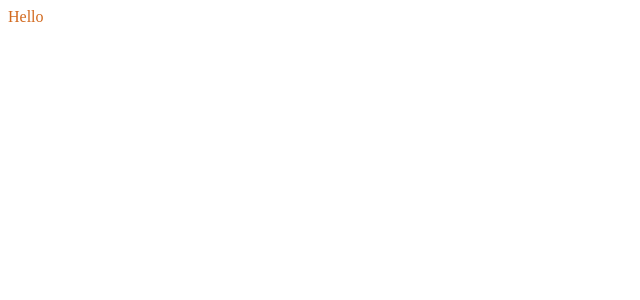
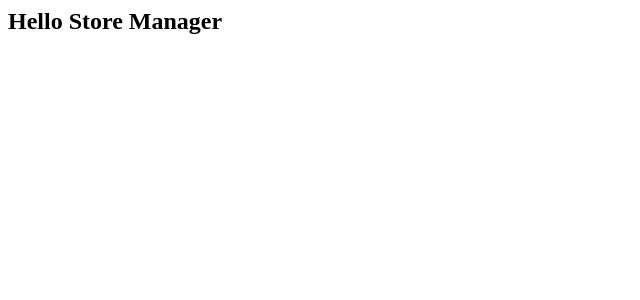
Before and after one commit to jomasim/reactjs-store-manager, a React app: page / in a window 1280 px wide. Shown: the top 300 px of the page, without its empty margins (0-640 px from the left). Built offline with nearby package versions, Linux system fonts and the light colour scheme.

Commit message:
ch(react-router-dom): set up react router dom
- install react router dom
- create home component
- set up home route  with router dom

[Finishes #164399503]

```diff
--- a/package.json
+++ b/package.json
@@ -34,6 +34,7 @@
   "dependencies": {
     "html-loader": "^0.5.5",
     "react": "^16.8.3",
-    "react-dom": "^16.8.3"
+    "react-dom": "^16.8.3",
+    "react-router-dom": "^4.3.1"
   }
 }
--- /dev/null
+++ b/src/App.jsx
@@ -0,0 +1,17 @@
+import React,{Component} from 'react';
+import { BrowserRouter, Route, Switch } from 'react-router-dom';
+import Home from './components/Home/index.jsx';
+class App extends Component{
+render () {
+  return(
+    <BrowserRouter>
+      <div>
+        <Switch>
+          <Route path="/" component={Home}/>
+        </Switch>
+      </div>
+    </BrowserRouter>
+  )
+}
+}
+export default App;
--- /dev/null
+++ b/src/components/Home/index.jsx
@@ -0,0 +1,11 @@
+import React,{Component} from 'react';
+
+class Home extends Component{
+  render () {
+    return(
+      <h1>Hello Store Manager</h1>
+    )
+  }
+
+}
+export default Home;
--- a/src/index.jsx
+++ b/src/index.jsx
@@ -1,9 +1,6 @@
 import React from 'react';
 import ReactDOM from 'react-dom'
 import './index.css';
-
-const App = () =>{
-return <div><p>Hello</p></div>
-};
+import App from './App.jsx';
 
 ReactDOM.render(<App/>,document.getElementById('root'));
```
Also changed, not shown: 1 other file (tests, documents, lock files or other folders).
